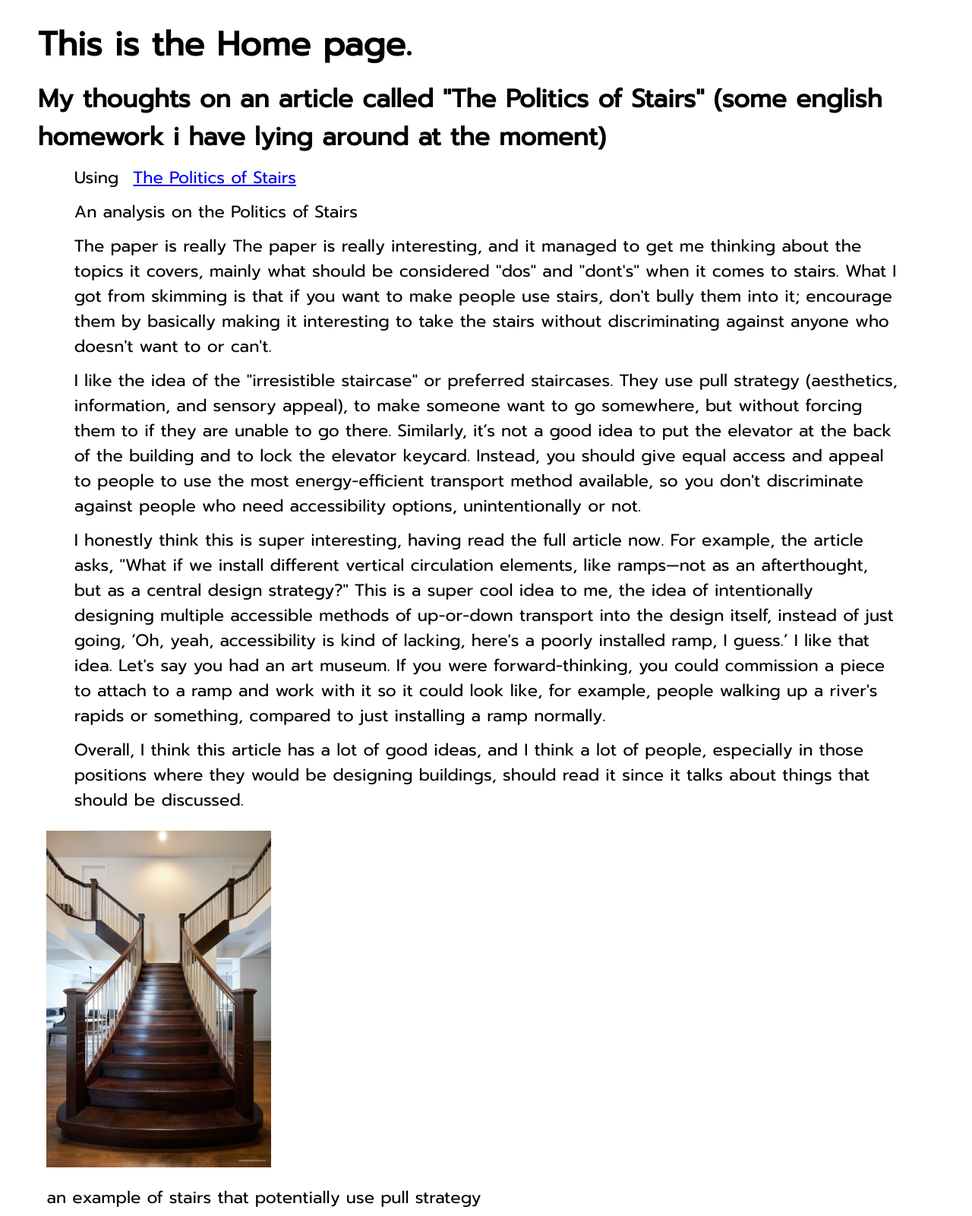
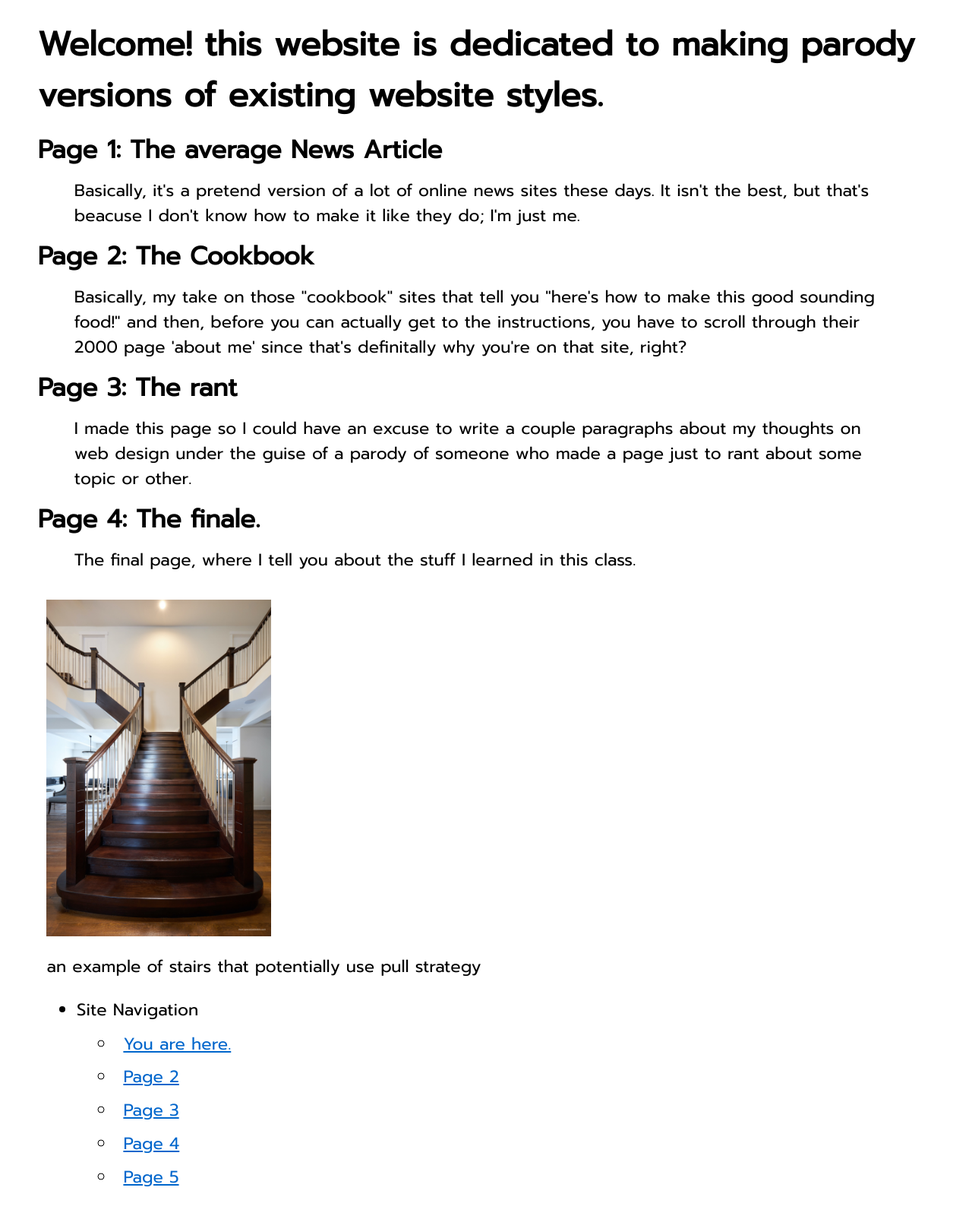
Before and after one commit to Ggboi1103/ggboi1103.github.io, a plain HTML site: page index.html in a window 1280 px wide. Shown: the top 1600 px of the page at 76% size. Drawn offline with Linux system fonts and the light colour scheme.

Commit message:
push to update first page
a

```diff
--- a/index.html
+++ b/index.html
@@ -3,7 +3,7 @@
 <html lang="en">
 <head>
 	<meta charset="utf-8">
-
+	<title>Parody sites</title>
 	<link rel="preconnect" href="https://fonts.googleapis.com">
 	<link rel="preconnect" href="https://fonts.gstatic.com" crossorigin>
 	<link href="https://fonts.googleapis.com/css2?family=Open+Sans:ital@0;1&family=Prompt:ital,wght@0,100;0,400;1,400&display=swap" rel="stylesheet">
@@ -12,32 +12,35 @@
 
 <body>
 	<header>
-		<h1>This is the Home page.</h1>
+		<h1>Welcome! this website is dedicated to making parody versions of existing website styles.</h1>
 	</header>
 	<article>
 			<h2>
-				My thoughts on an article called "The Politics of Stairs" (some english homework i have lying around at the moment)
+				Page 1: The average News Article
 			</h2>
 		<p>
-			Using <a href= "https://sustainingaccess.wordpress.com/wp-content/uploads/2016/06/the-politics-of-stairs_j-keller_pdf.pdf">The Politics of Stairs</a>
+			Basically, it's a pretend version of a lot of online news sites these days. It isn't the best, but that's beacuse I don't know how to make it like they do; I'm just me.
 		</p>
+			<h2>
+				Page 2: The Cookbook
+			</h2>
 		<p>
-			An analysis on the Politics of Stairs
+			Basically, my take on those "cookbook" sites that tell you "here's how to make this good sounding food!" and then, before you can actually get to the instructions, you have to scroll through their 2000 page 'about me' since that's definitally why you're on that site, right?
 		</p>
+			<h2>
+			Page 3: The rant
+			</h2>
 		<p>
-			The paper is really The paper is really interesting, and it managed to get me thinking about the topics it covers, mainly what should be considered "dos" and "dont's" when it comes to stairs. What I got from skimming is that if you want to make people use stairs, don't bully them into it; encourage them by basically making it interesting to take the stairs without discriminating against anyone who doesn't want to or can't.
+			I made this page so I could have an excuse to write a couple paragraphs about my thoughts on web design under the guise of a parody of someone who made a page just to rant about some topic or other.
 		</p>
+			<h2>
+				Page 4: The finale.
+			</h2>
 		<p>
-			I like the idea of the "irresistible staircase" or preferred staircases. They use pull strategy (aesthetics, information, and sensory appeal), to make someone want to go somewhere, but without forcing them to if they are unable to go there. Similarly, it’s not a good idea to put the elevator at the back of the building and to lock the elevator keycard. Instead, you should give equal access and appeal to people to use the most energy-efficient transport method available, so you don't discriminate against people who need accessibility options, unintentionally or not.
-		</p>
-		<p>
-			I honestly think this is super interesting, having read the full article now. For example, the article asks, "What if we install different vertical circulation elements, like ramps—not as an afterthought, but as a central design strategy?" This is a super cool idea to me, the idea of intentionally designing multiple accessible methods of up-or-down transport into the design itself, instead of just going, ‘Oh, yeah, accessibility is kind of lacking, here's a poorly installed ramp, I guess.’ I like that idea. Let's say you had an art museum. If you were forward-thinking, you could commission a piece to attach to a ramp and work with it so it could look like, for example, people walking up a river's rapids or something, compared to just installing a ramp normally.
-		</p>
-		<p>
-			Overall, I think this article has a lot of good ideas, and I think a lot of people, especially in those positions where they would be designing buildings, should read it since it talks about things that should be discussed.
+			The final page, where I tell you about the stuff I learned in this class.
 		</p>
 		<figure>
-		<img src="img/the funny stair.jpg" width="25%" margin="2%">
+		<img src="img/the funny stair.jpg" width="25%">
 		<figcaption>an example of stairs that potentially use pull strategy</figcaption>
 		</figure>
 		<br/ >
@@ -46,11 +49,11 @@
 		<ul>
 		<li>Site Navigation</li>
 			<ul>
-				<li><a href="index.html">You are here.</a></li>
-				<li><a href="Final- Page 2.html">Page 2</a></li>
-				<li><a href="Final- Page 3.html">Page 3</a></li>
-				<li><a href="Final- Page 4.html">Page 4</a></li>
-				<li><a href="Final- Page 5.html">Page 5</a></li> <br /><br /><br /><br />
+				<li class="nav"><a href="a/index.html">You are here.</a></li>
+				<li class="nav"><a href="a/Final- Page 2.html">Page 2</a></li>
+				<li class="nav"><a href="a/Final- Page 3.html">Page 3</a></li>
+				<li class="nav"><a href="a/Final- Page 4.html">Page 4</a></li>
+				<li class="nav"><a href="a/Final- Page 5.html">Page 5</a></li> <br /><br /><br /><br />
 			</ul>
 		</ul>
 	</nav>
--- a/style.css
+++ b/style.css
@@ -17,6 +17,9 @@ margin-right: 5%;
 caption {
 border: 2px ridge black;
 }
+figure{
+float: left;
+}
 table {
 	text-align: center;
 	width: 75%;
@@ -34,6 +37,18 @@ body {
 footer{
 	background-image: linear-gradient(white, #1c1b22);
 	margin: 0%;
+}
+li.nav a:link{
+	color: #0066cc;
+}
+li.nav a:visited{
+	color: #7f00cc;
+}
+li.nav a:hover{
+	color: 00ff00;
+}
+li.nav a:active{
+	color: 00bbff;
 }
 @media (prefers-color-scheme: dark) {
 	body {
```
Also changed, not shown: Final- Page 2.html (+5 -5 lines), Final- Page 3.html (+6 -6 lines), Final- Page 4.html (+5 -5 lines), Final- Page 5.html (+5 -5 lines), img/ad.png (added), img/news.jpg (added).
